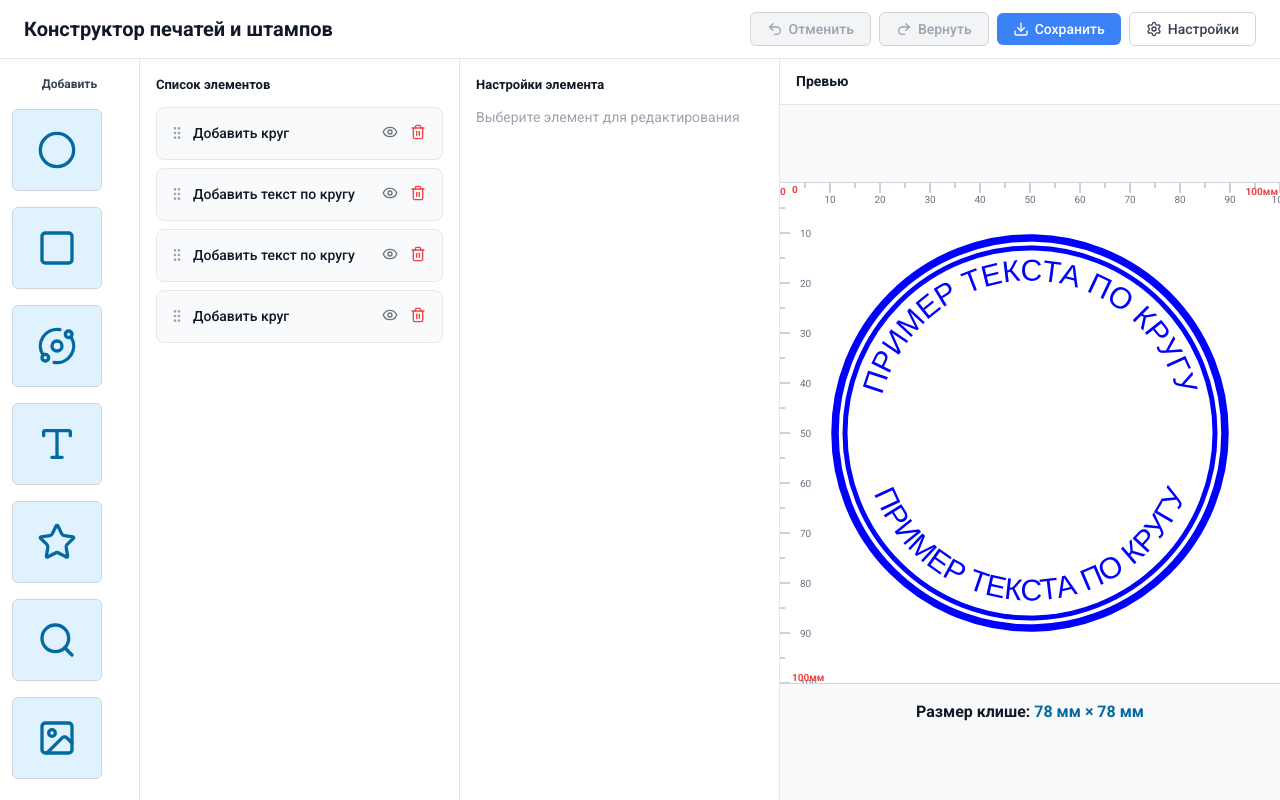
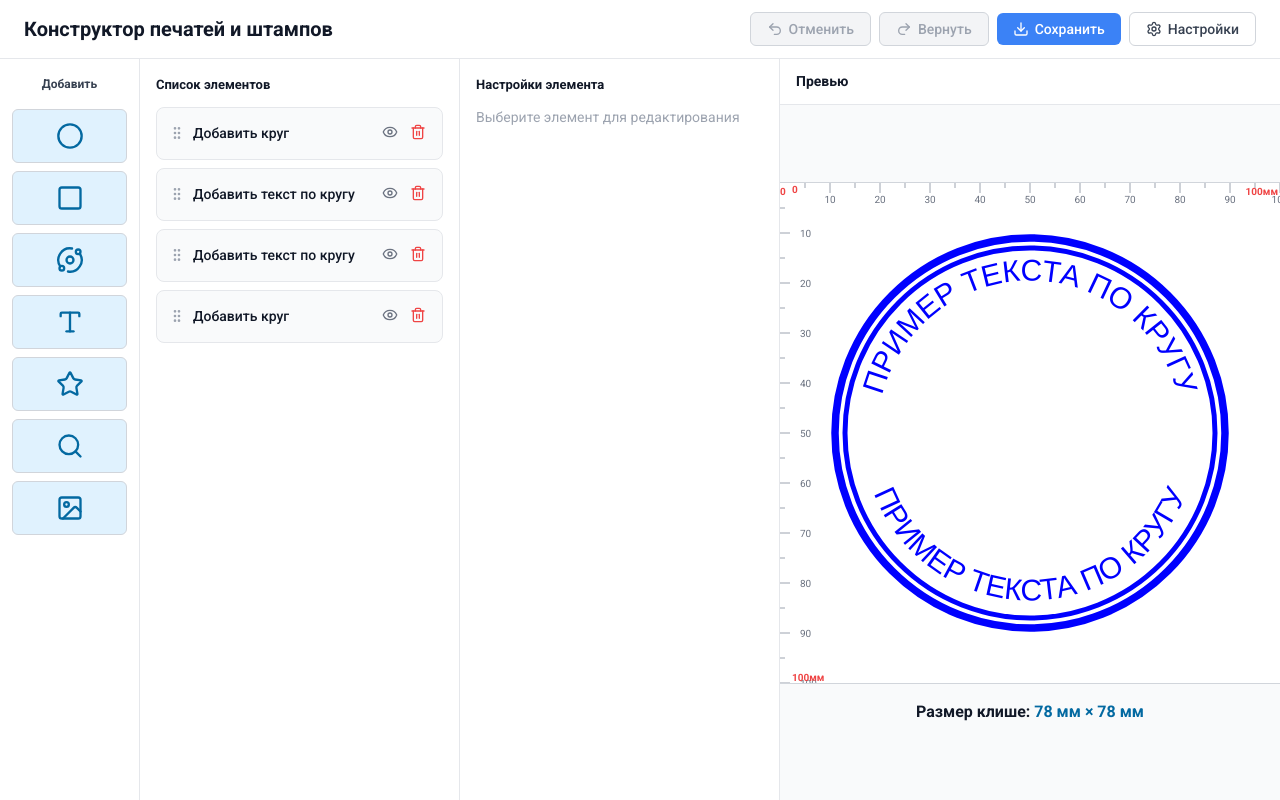
Before and after one commit to Vasily-Zh/seal, a React (Vite) app: page / in a window 1280 px wide. Built offline with nearby package versions, Linux system fonts and the light colour scheme.

Commit message:
испр-кнопки размер

```diff
--- a/src/components/Toolbar/Toolbar.tsx
+++ b/src/components/Toolbar/Toolbar.tsx
@@ -116,7 +116,7 @@ export const Toolbar = () => {
       style={{
         display: 'flex',
         flexDirection: 'column',
-        gap: '16px',
+        gap: '8px',
         width: '100%',
       }}
     >
@@ -138,15 +138,16 @@ export const Toolbar = () => {
               display: 'flex',
               alignItems: 'center',
               justifyContent: 'center',
-              padding: '20px 24px',
+              padding: '12px 16px',
               border: '1px solid #d1d5db',
               borderRadius: '6px',
               backgroundColor: '#e0f2fe',
               cursor: 'pointer',
               transition: 'all 0.2s',
+              width: '100%',
             }}
           >
-            <tool.icon size={40} color="#0369a1" />
+            <tool.icon size={28} color="#0369a1" />
           </button>
 
           {/* Tooltip */}
```
Also changed, not shown: Screenshot_1.jpg (added), Screenshot_2.jpg (added).
